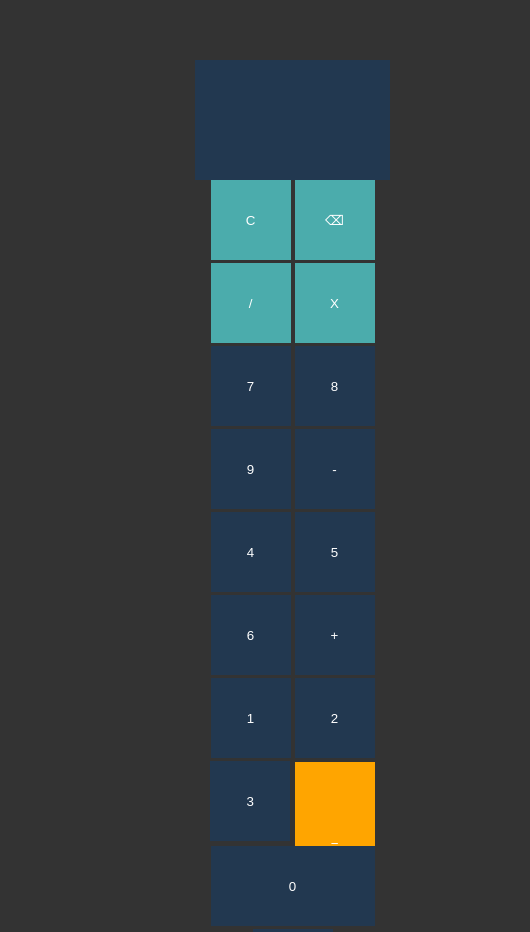
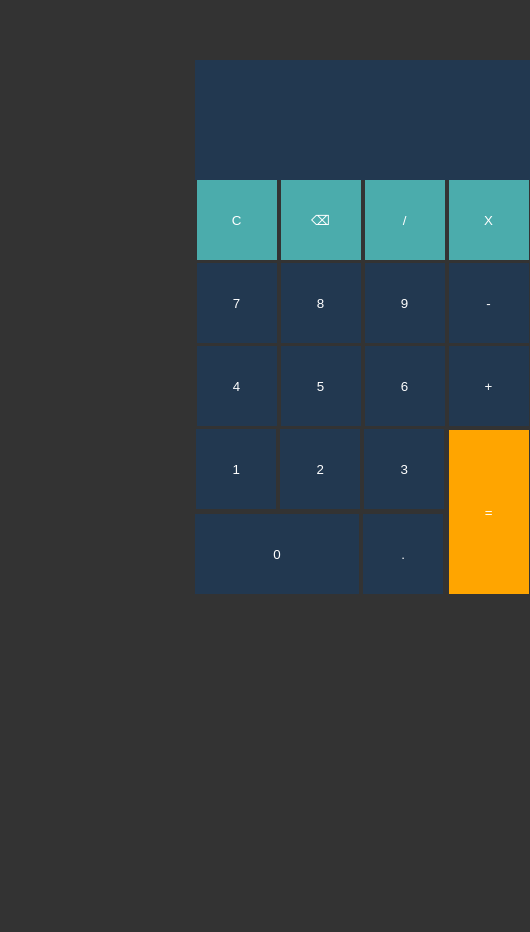
Before and after one commit to Rometikene/Calculator-in-JS, a plain HTML site: page index.html in a window 390 px wide. Shown: the part 193-1125 px from the top of the page, 530 px wide, since content can reach past the window. After the commit the page ends 844 px from the top, so only its background shows below. Drawn offline with Linux system fonts and the light colour scheme.

Commit message:
Add files via upload
Fixed the calculator and it now should be responsive to smaller screens

```diff
--- a/styles.css
+++ b/styles.css
@@ -6,10 +6,11 @@ body {
 #calculator {
     display: grid;
     display: inline-block;
-    grid-template-columns: (4, auto);
+    grid-template-columns: (4, 1fr);
     text-align: center;
     margin: 0, auto;
     max-width: 335px;
+    width: 100%;
 }
 
 #result {
```
